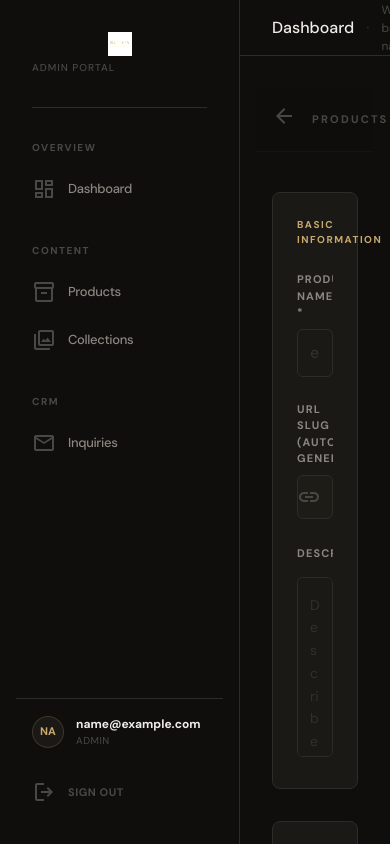
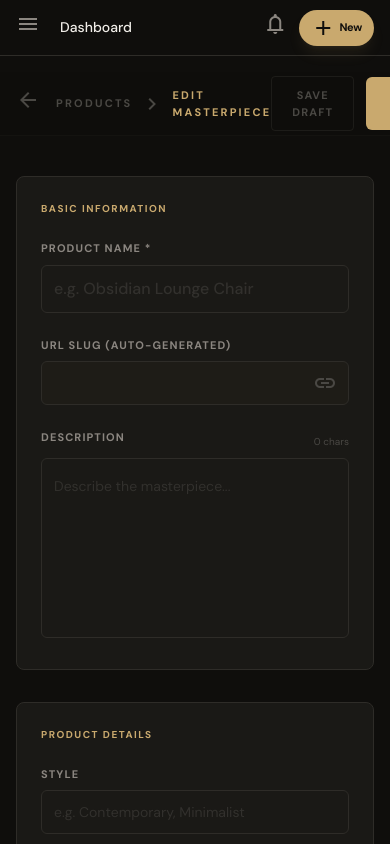
Before and after one commit to Gregor-prog/blanca-luxury, a Next.js app in the folder blanca-luxury-frontend/: page /admin/products/1 in a window 390 px wide. Built offline with nearby package versions, Linux system fonts and the light colour scheme; no server answers; sample sign-in values are in the browser's storage.

Commit message:
UI: Enhance admin dashboard layout and responsiveness with improved styling and mobile support

```diff
--- a/blanca-luxury-frontend/app/(admin)/admin/(dashboard)/layout.tsx
+++ b/blanca-luxury-frontend/app/(admin)/admin/(dashboard)/layout.tsx
@@ -1,4 +1,5 @@
-import React from 'react';
+"use client";
+import React, { useState } from 'react';
 import { Sidebar } from '@/components/admin/Sidebar';
 import { Topbar } from '@/components/admin/Topbar';
 import { AuthGuard } from '@/components/admin/AuthGuard';
@@ -8,13 +9,24 @@ export default function DashboardLayout({
 }: {
   children: React.ReactNode;
 }) {
+  const [isMobileOpen, setIsMobileOpen] = useState(false);
+
   return (
     <AuthGuard>
-      <div className="flex h-screen overflow-hidden bg-admin-bg">
-        <Sidebar />
-        <div className="flex-1 ml-[240px] flex flex-col h-screen overflow-hidden">
-          <Topbar />
-          <main className="flex-1 overflow-y-auto p-8 custom-scrollbar">
+      <div className="flex h-screen overflow-hidden bg-admin-bg relative">
+        {/* Mobile Backdrop */}
+        {isMobileOpen && (
+          <div
+            className="fixed inset-0 bg-black/60 z-40 md:hidden backdrop-blur-sm transition-opacity"
+            onClick={() => setIsMobileOpen(false)}
+          />
+        )}
+
+        <Sidebar isOpen={isMobileOpen} onClose={() => setIsMobileOpen(false)} />
+
+        <div className="flex-1 flex flex-col h-screen overflow-hidden md:ml-[240px]">
+          <Topbar onToggleMenu={() => setIsMobileOpen(!isMobileOpen)} />
+          <main className="flex-1 overflow-y-auto p-4 md:p-8 custom-scrollbar">
             {children}
           </main>
         </div>
--- a/blanca-luxury-frontend/app/(admin)/admin/(dashboard)/page.tsx
+++ b/blanca-luxury-frontend/app/(admin)/admin/(dashboard)/page.tsx
@@ -114,7 +114,7 @@ export default function DashboardPage() {
               View All →
             </Link>
           </div>
-          <div className="overflow-x-auto">
+          <div className="overflow-x-auto custom-scrollbar">
             {loadingInquiries ? (
               <div className="py-12 flex items-center justify-center">
                 <div className="w-6 h-6 border-2 border-admin-gold/30 border-t-admin-gold rounded-full animate-spin" />
@@ -122,7 +122,7 @@ export default function DashboardPage() {
             ) : recentInquiries.length === 0 ? (
               <div className="py-12 text-center text-[13px] text-admin-text-muted">No inquiries yet.</div>
             ) : (
-              <table className="w-full text-left">
+              <table className="w-full text-left min-w-[800px]">
                 <thead>
                   <tr className="text-[10px] font-bold text-admin-text-muted uppercase tracking-[0.15em] border-b border-admin-border/20">
                     <th className="px-6 py-4">Name</th>
--- a/blanca-luxury-frontend/app/(admin)/admin/(dashboard)/products/page.tsx
+++ b/blanca-luxury-frontend/app/(admin)/admin/(dashboard)/products/page.tsx
@@ -98,6 +98,8 @@ export default function ProductsPage() {
       <ProductFilterBar />
 
       <div className="bg-admin-surface border border-admin-border rounded-[8px] overflow-hidden shadow-sm">
+        <div className="overflow-x-auto custom-scrollbar">
+          <div className="min-w-[1000px]">
             <div className="h-[44px] bg-admin-surface-elevated/20 flex items-center px-4 border-b border-admin-border">
               <div className="flex items-center w-12 text-left">
                 <input
@@ -148,6 +150,8 @@ export default function ProductsPage() {
               )}
             </div>
           </div>
+        </div>
+      </div>
 
       {/* Pagination */}
       <div className="mt-8 flex items-center justify-between pb-24">
--- a/blanca-luxury-frontend/components/admin/Sidebar.tsx
+++ b/blanca-luxury-frontend/components/admin/Sidebar.tsx
@@ -51,13 +51,17 @@ function getRoleLabel(admin: Admin): string {
   return labels[admin.role] ?? admin.role;
 }
 
-export function Sidebar() {
+export function Sidebar({ isOpen, onClose }: { isOpen?: boolean; onClose?: () => void }) {
   const pathname = usePathname();
   const router   = useRouter();
   const [logout, { isLoading: loggingOut }] = useLogoutMutation();
   const [admin, setAdmin] = useState<Admin | null>(null);
 
   useEffect(() => { setAdmin(getStoredAdmin()); }, []);
+  useEffect(() => {
+    // Close sidebar on navigation on mobile
+    if (onClose) onClose();
+  }, [pathname]);
 
   // Default to true while admin data is loading (null) — only restrict once role is confirmed
   const isSuperAdmin = !admin || admin.role === 'SUPER_ADMIN';
@@ -69,14 +73,22 @@ export function Sidebar() {
   };
 
   return (
-    <nav className="fixed left-0 top-0 h-screen w-[240px] bg-[#0F0E0C] border-r border-[#2E2C28] flex flex-col py-8 z-50 overflow-hidden">
-      {/* Logo */}
-      <div className="px-8 mb-8">
+    <nav className={`fixed left-0 top-0 h-screen w-[240px] bg-[#0F0E0C] border-r border-[#2E2C28] flex flex-col py-8 z-50 overflow-hidden transition-transform duration-300 md:translate-x-0 ${isOpen ? 'translate-x-0' : '-translate-x-full'}`}>
+      {/* Logo + Close button */}
+      <div className="px-8 mb-8 flex items-center justify-between">
         <div className="flex flex-col">
           <Image src="/logo.png" alt="BLANCA LUXURY" width={100} height={30}
             className="h-6 w-auto object-contain brightness-125 mb-1" />
           <span className="text-[10px] text-admin-text-muted font-medium uppercase tracking-[0.1em]">Admin Portal</span>
         </div>
+
+        {/* Mobile Close Button */}
+        <button
+          onClick={onClose}
+          className="md:hidden text-admin-text-secondary hover:text-admin-gold transition-colors"
+        >
+          <span className="material-symbols-outlined">close</span>
+        </button>
       </div>
 
       <div className="h-px bg-[#2E2C28] mx-8 mb-8" />
--- a/blanca-luxury-frontend/components/admin/Topbar.tsx
+++ b/blanca-luxury-frontend/components/admin/Topbar.tsx
@@ -18,7 +18,7 @@ const PAGE_TITLES: Record<string, string> = {
   '/admin/audit': 'Audit Log',
 };
 
-export function Topbar() {
+export function Topbar({ onToggleMenu }: { onToggleMenu?: () => void }) {
   const pathname = usePathname();
   const [admin, setAdmin] = useState<Admin | null>(null);
 
@@ -30,31 +30,40 @@ export function Topbar() {
   const greeting = admin ? `Welcome back, ${admin.email.split('@')[0]}` : '';
 
   return (
-    <header className="h-[56px] bg-[#0F0E0C] border-b border-[#2E2C28] flex justify-between items-center px-8 z-40 sticky top-0">
+    <header className="h-[56px] bg-[#0F0E0C] border-b border-[#2E2C28] flex justify-between items-center px-4 md:px-8 z-40 sticky top-0">
       <div className="flex items-center gap-3">
-        <h2 className="text-[16px] font-medium text-admin-text-primary">{pageTitle}</h2>
+        {/* Hamburger Menu (Mobile Only) */}
+        <button
+          onClick={onToggleMenu}
+          className="md:hidden text-admin-text-secondary hover:text-admin-gold transition-colors mr-2"
+        >
+          <span className="material-symbols-outlined text-[24px]">menu</span>
+        </button>
+
+        <h2 className="text-[14px] md:text-[16px] font-medium text-admin-text-primary whitespace-nowrap">{pageTitle}</h2>
         {greeting && (
-          <>
+          <div className="hidden sm:flex items-center gap-3">
             <span className="text-admin-border">·</span>
             <span className="text-[12px] text-admin-text-muted">{greeting}</span>
-          </>
+          </div>
         )}
       </div>
 
-      <div className="flex items-center gap-6">
+      <div className="flex items-center gap-3 md:gap-6">
         {/* Notifications placeholder */}
         <button className="text-admin-text-secondary hover:text-admin-gold transition-colors relative">
           <span className="material-symbols-outlined text-[20px]">notifications</span>
         </button>
 
-        <div className="h-4 w-px bg-admin-border" />
+        <div className="hidden sm:block h-4 w-px bg-admin-border" />
 
         <Link
           href="/admin/products/add"
-          className="bg-admin-gold text-admin-bg px-4 py-1.5 rounded-full text-[12px] font-bold tracking-tight hover:opacity-90 transition-opacity flex items-center gap-2"
+          className="bg-admin-gold text-admin-bg px-3 md:px-4 py-1.5 rounded-full text-[11px] md:text-[12px] font-bold tracking-tight hover:opacity-90 transition-opacity flex items-center gap-1 md:gap-2 shadow-lg shadow-admin-gold/10"
         >
           <span className="material-symbols-outlined text-[16px]">add</span>
-          New Product
+          <span className="hidden xs:inline">New Product</span>
+          <span className="xs:hidden">New</span>
         </Link>
       </div>
     </header>
```
Also changed, not shown: blanca-luxury-frontend/app/(admin)/admin/(dashboard)/inquiries/page.tsx (+17 -19 lines), blanca-luxury-frontend/app/(admin)/admin/(dashboard)/team/page.tsx (+14 -14 lines). Lines whose indentation alone changed are shown as unchanged.
